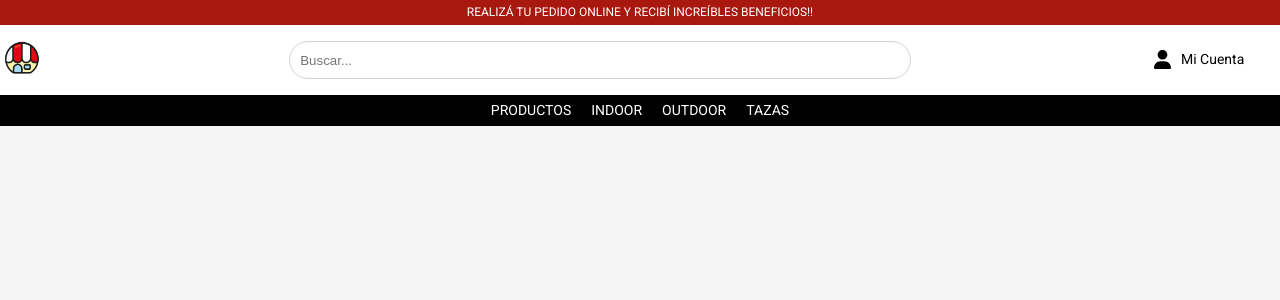
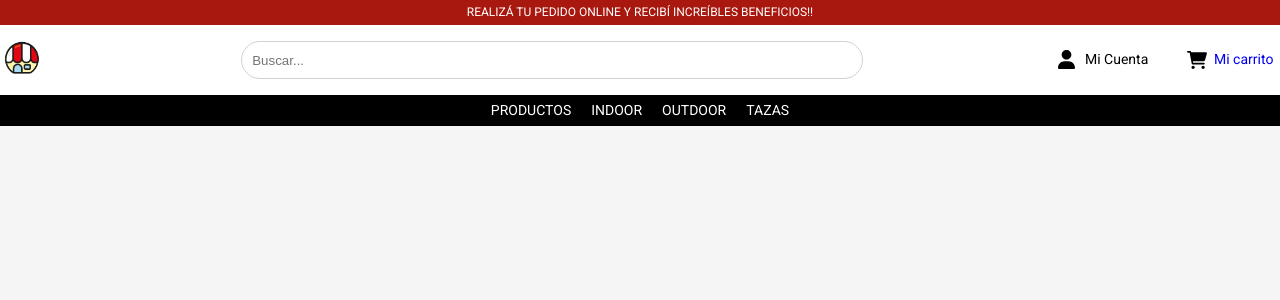
Before and after one commit to tecram/regalon-marcetcristian, a React (Create React App) app: page / in a window 1280 px wide. Shown: the top 300 px of the page. Built offline with nearby package versions, Linux system fonts and the light colour scheme; no server answers; the database is empty.

Commit message:
Partial commit

```diff
--- a/src/components/CartWidget/CartWidget.jsx
+++ b/src/components/CartWidget/CartWidget.jsx
@@ -7,16 +7,16 @@ const CartWidget = () => {
   const { cartItems } = useContext(CartContext)
   return (
     <>
-    {cartItems.length > 0 &&
       <Link className="cart-link" to={"/cart"}>
         <div className='cart'>
             <span className='cart-icon'>
-              <span className='cart-counter'>{cartItems.length}</span>
+              {cartItems.length > 0 &&
+                <span className='cart-counter'>{cartItems.length}</span>
+              }
             </span>
           Mi carrito
         </div>
       </Link>
-    }
     </>
   )
 }
```
